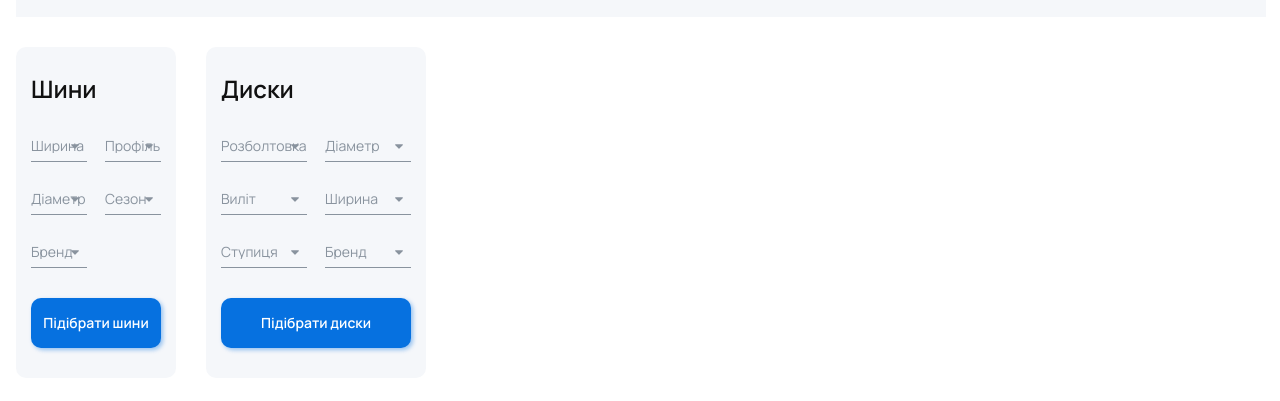
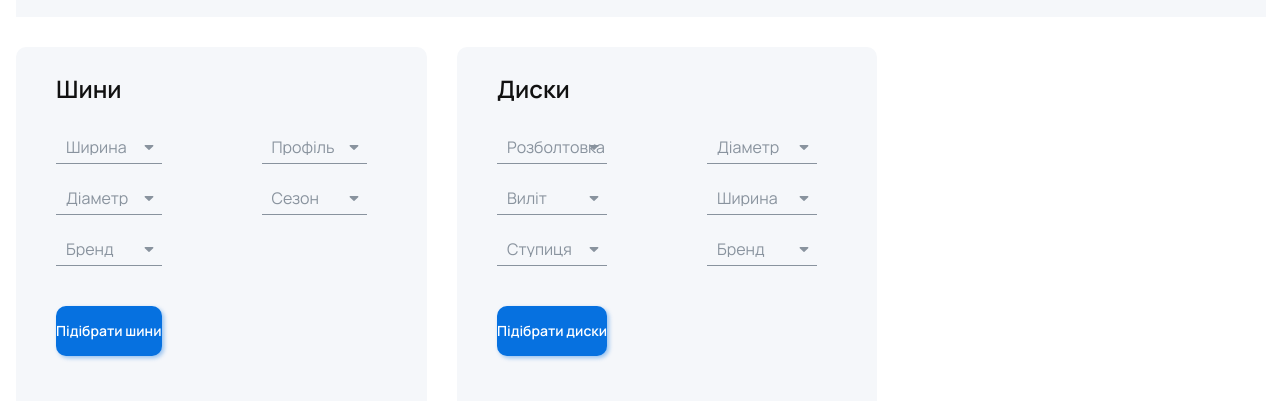
Before and after one commit to vtabashniuk/goauto.ua, a website built with webpack: page src/index.html in a window 1280 px wide. Shown: the part 79-480 px from the top of the page. Built offline with nearby package versions, Linux system fonts and the light colour scheme.

Commit message:
add styles to formsection for tablet

```diff
--- a/src/index.html
+++ b/src/index.html
@@ -157,10 +157,10 @@
           <select aria-label="brand" name="tyre-brand" id="tyre-brand">
             <option value="" class="tyres-option">Бренд</option>
           </select>
+          <button type="button" class="form-button">
+            <span class="form-button-label">підібрати шини</span>
+          </button>
         </div>
-        <button type="button" class="form-button">
-          <span class="form-button-label">підібрати шини</span>
-        </button>
       </form>
       <form action="" class="form-wheels">
         <p class="form-title">диски</p>
@@ -187,10 +187,10 @@
           <select aria-label="brand" name="wheel-brand" id="wheel-brand">
             <option value="">Бренд</option>
           </select>
+          <button type="button" class="form-button">
+            <span class="form-button-label">підібрати диски</span>
+          </button>
         </div>
-        <button type="button" class="form-button">
-          <span class="form-button-label">підібрати диски</span>
-        </button>
       </form>
     </section>
   </body>
--- a/src/scss/buttons/_formButton.scss
+++ b/src/scss/buttons/_formButton.scss
@@ -2,7 +2,7 @@
   background-color: $accentColor;
   border: none;
   border-radius: 10px;
-  box-shadow: 2px 2px 4px rgba($accentColor, 0.4);;
+  box-shadow: 2px 2px 4px rgba($accentColor, 0.4);
   color: $primaryBackgroundColor;
   height: 50px;
   padding: 16px 0;
@@ -21,6 +21,6 @@
 
   &:active {
     box-shadow: none;
-    transform: translateY(2px)
+    transform: translateY(2px);
   }
 }
--- a/src/scss/formSection/form.scss
+++ b/src/scss/formSection/form.scss
@@ -3,6 +3,10 @@
   background-color: $secondaryBackgroundColor;
   border-radius: 10px;
   padding: 30px 15px;
+
+  @media screen and (min-width: 768px) {
+    padding: 30px 60px 40px 40px;
+  }
 }
 
 .form-title {
@@ -34,4 +38,25 @@
     line-height: 1;
     padding: 8px 0;
   }
+
+  button {
+    grid-column: span 2;
+    margin-top: 8px;
+
+    @media screen and (min-width: 768px) {
+      grid-column: span 1;
+      grid-column-start: 1;
+      margin-top: 22px;
+    }
+  }
+
+  @media screen and (min-width: 768px) {
+    gap: 18px 100px;
+
+    select {
+      background-size: 16px 16px;
+      font-size: 16px;
+      padding-left: 10px;
+    }
+  }
 }
```
